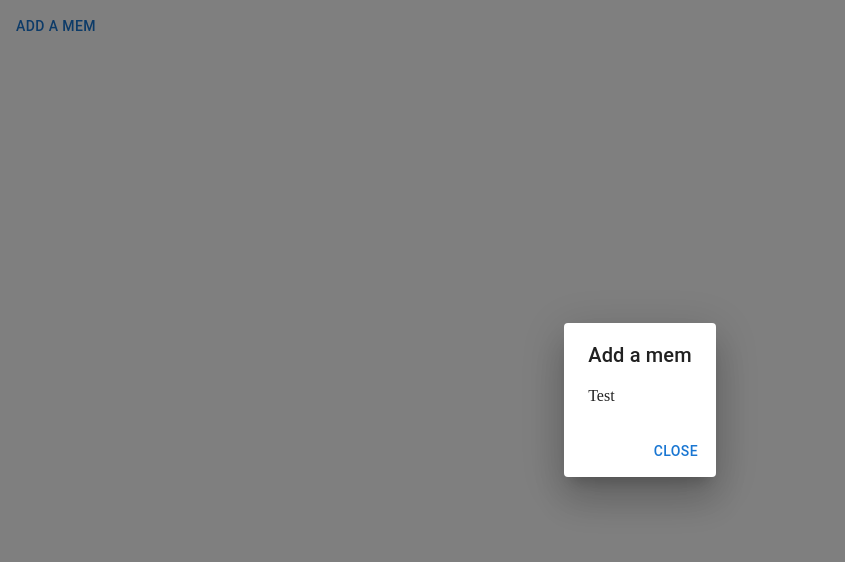
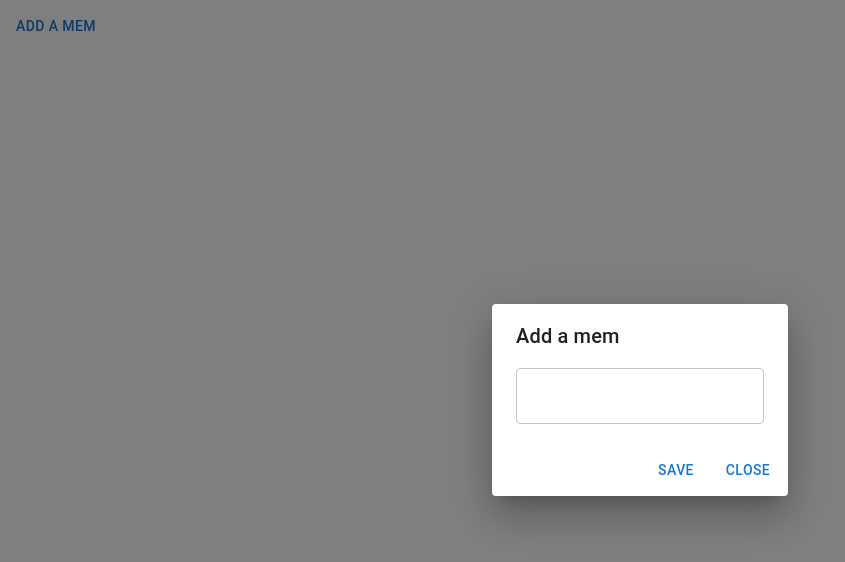
Before and after one commit to PiTiLeZarD/memup, a React (Vite) app: page / in a window 1280 px wide. Both pictures are taken after a click on the button "ADD A MEM". Shown: the top 562 px of the page, without its empty margins (0-845 px from the left). Built offline with nearby package versions, Linux system fonts and the light colour scheme.

Commit message:
MemForm with react-hook-form

```diff
--- a/package.json
+++ b/package.json
@@ -16,6 +16,7 @@
         "process": "^0.11.10",
         "react": "^18.2.0",
         "react-dom": "^18.2.0",
+        "react-hook-form": "^7.41.0",
         "zustand": "^4.1.5"
     },
     "devDependencies": {
--- a/src/App.tsx
+++ b/src/App.tsx
@@ -1,6 +1,7 @@
-import { Button, Dialog, DialogActions, DialogContent, DialogTitle } from "@mui/material";
+import { Button } from "@mui/material";
 import React, { useState } from "react";
 import { Mem } from "./Mem";
+import { MemForm } from "./MemForm";
 import { useStore } from "./store";
 
 export type AppProps = {};
@@ -9,17 +10,12 @@ export type AppComponent = React.FunctionComponent<AppProps>;
 
 export const App: AppComponent = (): JSX.Element => {
     const mems = useStore(({ mems }) => mems);
-    const [addOpen, setAddOpen] = useState<boolean>(false);
+    const [formOpen, setFormOpen] = useState<boolean>(false);
     return (
         <div>
-            <Button onClick={() => setAddOpen(true)}>Add a mem</Button>
-            <Dialog open={addOpen} onClose={() => setAddOpen(false)}>
-                <DialogTitle>Add a mem</DialogTitle>
-                <DialogContent>Test</DialogContent>
-                <DialogActions>
-                    <Button onClick={() => setAddOpen(false)}>Close</Button>
-                </DialogActions>
-            </Dialog>
+            <Button onClick={() => setFormOpen(true)}>Add a mem</Button>
+            <MemForm open={formOpen} onClose={() => setFormOpen(false)} />
+
             {mems.map((mem) => (
                 <Mem data={mem} />
             ))}
--- /dev/null
+++ b/src/MemForm.tsx
@@ -0,0 +1,36 @@
+import React from "react";
+
+import { Button, Dialog, DialogActions, DialogContent, DialogTitle, TextField } from "@mui/material";
+import { useForm } from "react-hook-form";
+
+export type MemFormProps = {
+    open: boolean;
+    onClose: () => void;
+};
+
+export type MemFormComponent = React.FunctionComponent<MemFormProps>;
+
+export const MemForm: MemFormComponent = ({ open, onClose }): JSX.Element => {
+    const { register, handleSubmit } = useForm();
+
+    const handleSave = (data) => {
+        console.log({ data });
+        onClose();
+    };
+    const handleClose = () => onClose();
+
+    return (
+        <form onSubmit={handleSubmit(handleSave)}>
+            <Dialog open={open} onClose={handleClose}>
+                <DialogTitle>Add a mem</DialogTitle>
+                <DialogContent>
+                    <TextField {...register("mem")} />
+                </DialogContent>
+                <DialogActions>
+                    <Button onClick={handleSubmit(handleSave)}>Save</Button>
+                    <Button onClick={handleClose}>Close</Button>
+                </DialogActions>
+            </Dialog>
+        </form>
+    );
+};
```
Also changed, not shown: 1 other file (tests, documents, lock files or other folders).
